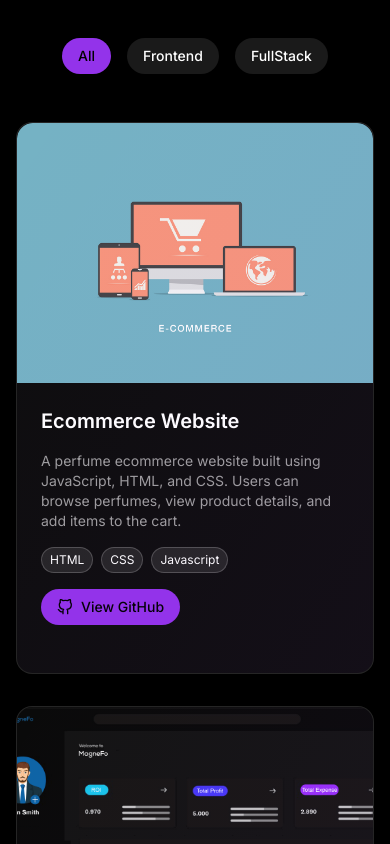
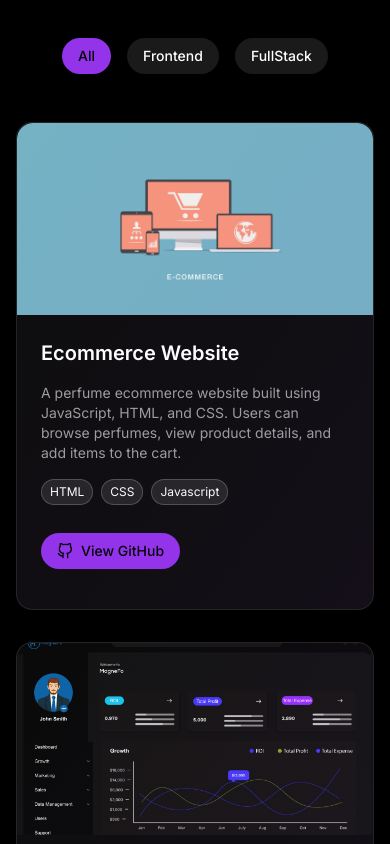
Before and after one commit to y-seyha/Portfolio, a React (Vite) app: page / in a window 390 px wide. Shown: the part 6800-7644 px from the top of the page. Built offline with nearby package versions, Linux system fonts and the light colour scheme.

Commit message:
Fixed Responsive at Project Page

```diff
--- a/src/components/sections/Project.jsx
+++ b/src/components/sections/Project.jsx
@@ -55,19 +55,20 @@ const Project = () => {
             <div
               className="group relative bg-white/5 border border-white/10 rounded-2xl overflow-hidden shadow-lg
                       hover:shadow-2xl transition-all duration-500 transform hover:-translate-y-2
-                     h-auto md:h-[500px] flex flex-col"
+                     min-h-[480px] flex flex-col
+"
             >
               {/* Project Image */}
               {project.image && (
                 <img
                   src={project.image}
                   alt={project.title}
-                  className="w-full h-65 object-cover rounded-t-2xl transition-transform duration-500 group-hover:scale-105"
+                  className="w-full h-48 sm:h-56 md:h-60 object-cover rounded-t-2xl transition-transform duration-500 group-hover:scale-105"
                 />
               )}
 
               {/* Project Info */}
-              <div className="p-6 space-y-4 flex-1 overflow-hidden pb-8 md:pb-6 ">
+              <div className="p-6 space-y-4 flex flex-col flex-1">
                 <h3 className="text-xl font-semibold text-white">
                   {project.title}
                 </h3>
```
